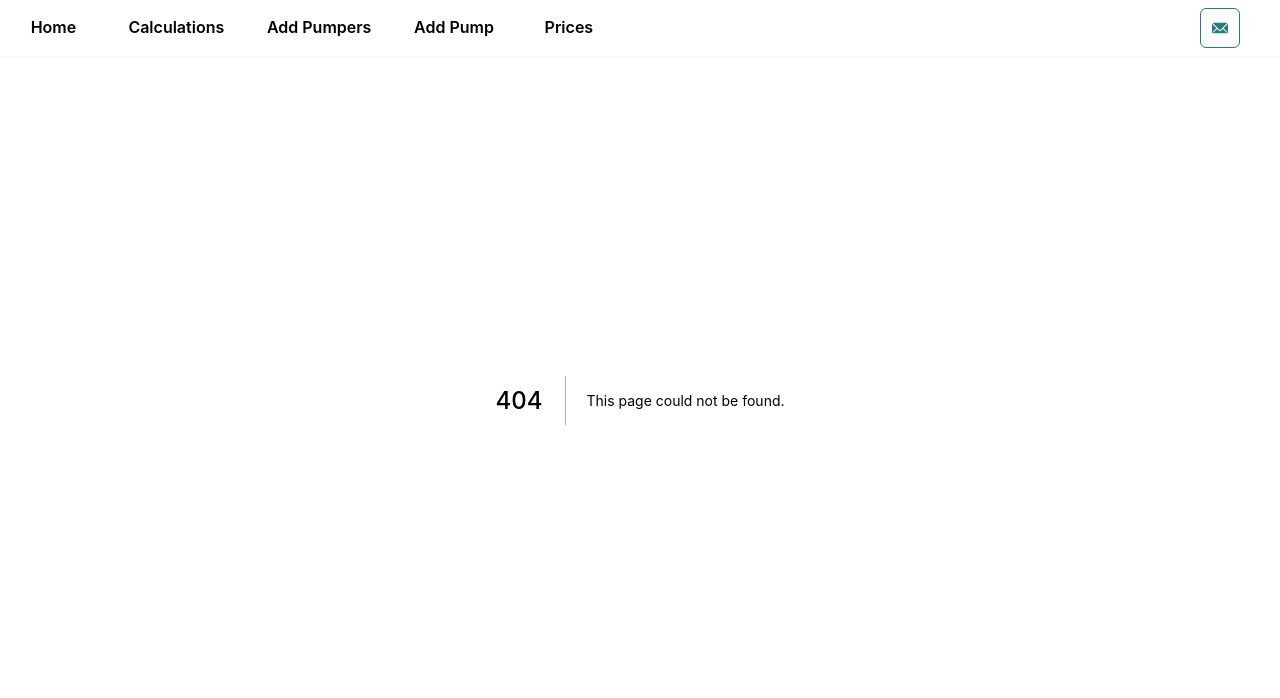
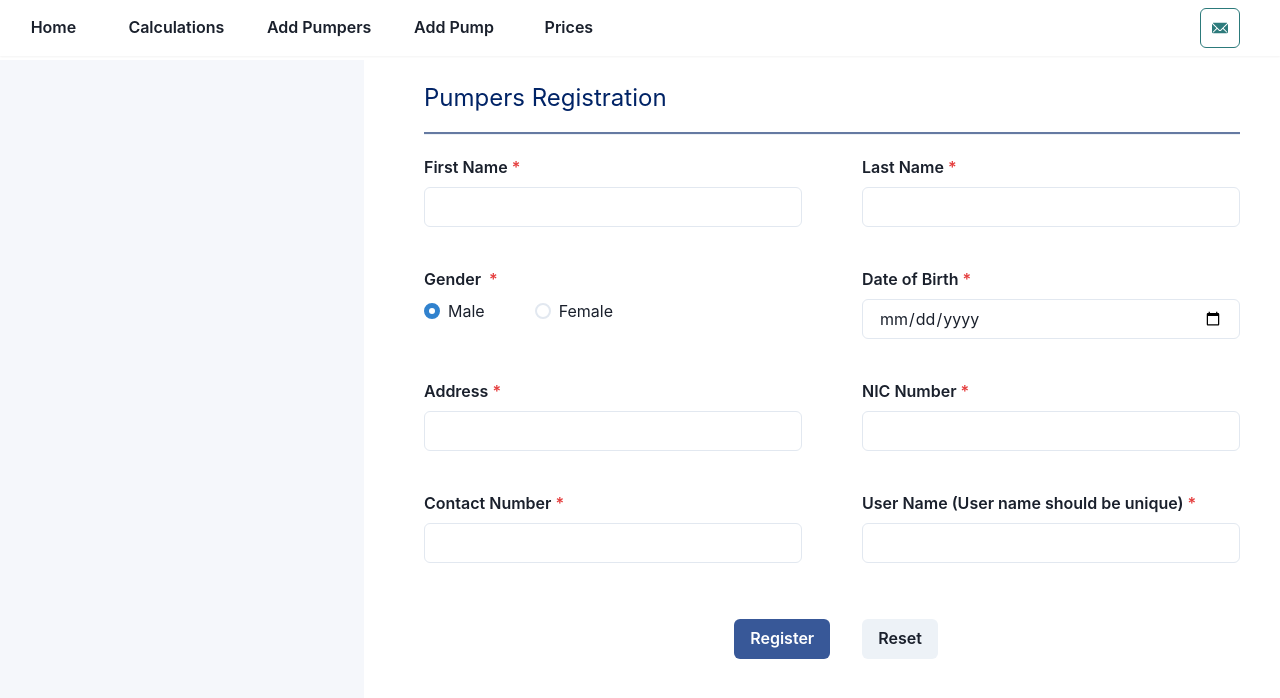
Before and after one commit to Madhurapabu/webdev-fms, a Next.js app in the folder frontend/: page /addpumpers in a window 1280 px wide. Before the commit this address had no page. Shown: the top 698 px of the page. Built offline with nearby package versions, Linux system fonts and the light colour scheme.

Commit message:
init addpumpers page

```diff
--- /dev/null
+++ b/frontend/pages/addpumpers.tsx
@@ -0,0 +1,176 @@
+import React, { useState } from "react";
+
+import {
+  Box,
+  Button,
+  Center,
+  CloseButton,
+  Divider,
+  Flex,
+  FormControl,
+  FormLabel,
+  HStack,
+  Input,
+  Radio,
+  RadioGroup,
+  SimpleGrid,
+  Text,
+} from "@chakra-ui/react";
+import { useForm } from "react-hook-form";
+import { useToast } from "@chakra-ui/react";
+
+interface addPumpers {
+  firstname: string;
+  lastname: string;
+  gender: "male" | "female";
+  dob: Date;
+  address: string;
+  nic: string;
+  contactnumber: number;
+  username: string;
+}
+
+const AddPumpers: React.FC = ({}) => {
+
+  const toast = useToast();
+  const id = "test-tost";
+  const { register, handleSubmit } = useForm<addPumpers>();
+
+
+    {/* Submit the form */}
+
+  const onSubmit = (values: addPumpers) => {
+    console.log(values);
+    fetch("http://localhost:5000/pumpers/add", {
+      method: "POST",
+      headers: {
+        "Content-Type": "application/json;charset=utf-8",
+      },
+      body: JSON.stringify(values),
+    }).then((value) => {
+      if (value.ok == true) {
+        toast({
+          id,
+          title: "New pumper details registered successfully",
+          status: "success",
+          isClosable: true,
+          duration: 1500,
+        });
+      }
+      else{
+        toast({
+          id,
+          title: "Error. Please check fields again",
+          status: "error",
+          isClosable: true,
+          duration: 1500,
+        });
+      }
+    });
+  };
+
+  return (
+    <>
+      <Flex height="100vh" my={20}>
+        <Flex width="30%" display={["none", "none", "none", "flex"]}>
+          <Box
+            boxSize="sm"
+            bg="#f5f7fb"
+            width="100%"
+            height="100vh"
+            m={-5}
+          ></Box>
+        </Flex>
+
+        {/* Pumper Registation form */}
+        <Flex width="70%">
+          <Box boxSize="sm" width="100%" height="100vh" px={10}>
+            <Text fontSize="2xl" textColor="#002366" pb={4}>
+              Pumpers Registration
+            </Text>
+            <Divider bg="#002366" height="2px"></Divider>
+            <form onSubmit={handleSubmit(onSubmit)}>
+              <SimpleGrid
+                width="100%"
+                height="-moz-min-content"
+                columns={{ sm: 1, md: 2 }}
+                spacingX="60px"
+                spacingY="40px"
+              >
+                <FormControl isRequired id="firstname" pt={5}>
+                  <FormLabel htmlFor="firstname" fontWeight="semibold" >First Name</FormLabel>
+                  <Input {...register("firstname")} type="text" />
+                </FormControl>
+
+                {/* Last name */}
+                <FormControl isRequired id="lastname" pt={5}>
+                  <FormLabel htmlFor="lastname" fontWeight="semibold" >Last Name</FormLabel>
+                  <Input {...register("lastname")} type="text" />
+                </FormControl>
+
+                {/* Gender */}
+                <FormControl as="fieldset" isRequired id="gender">
+                  <FormLabel as="legend" fontWeight="semibold" > Gender </FormLabel>
+                  <RadioGroup name="gender" defaultValue="male">
+                    <HStack spacing="50px">
+                      <Radio value="male" {...register("gender")}>
+                        Male
+                      </Radio>
+                      <Radio value="female" {...register("gender")}>
+                        Female
+                      </Radio>
+                    </HStack>
+                  </RadioGroup>
+                </FormControl>
+
+                {/* DOB  */}
+                <FormControl isRequired id="dob">
+                  <FormLabel htmlFor="dob" fontWeight="semibold" > Date of Birth</FormLabel>
+                  <Input {...register("dob")} type="date" />
+                </FormControl>
+
+                {/* Address */}
+                <FormControl isRequired id="address">
+                  <FormLabel htmlFor="address" fontWeight="semibold" >Address</FormLabel>
+                  <Input {...register("address")} type="text" />
+                </FormControl>
+
+                {/* nic */}
+                <FormControl isRequired id="nic">
+                  <FormLabel htmlFor="nic" fontWeight="semibold" >NIC Number</FormLabel>
+                  <Input {...register("nic")} type="text" />
+                </FormControl>
+
+                {/* Contact Number*/}
+                <FormControl isRequired id="contactnumber">
+                  <FormLabel htmlFor="contactnumber" fontWeight="semibold" >Contact Number</FormLabel>
+                  <Input {...register("contactnumber")} type="number" />
+                </FormControl>
+
+                {/* User Name*/}
+                <FormControl isRequired id="username">
+                  <FormLabel htmlFor="username" fontWeight="semibold"  >User Name (User name should be unique)</FormLabel>
+                  <Input {...register("username")} type="string" />
+                </FormControl>
+              </SimpleGrid>
+              <Center marginTop="14">
+                <Button
+                  type="submit"
+                  colorScheme="facebook"
+                  mx ={5}
+                >
+                  Register
+                </Button>
+                <Button type="reset" marginX="3">
+                  Reset
+                </Button>
+              </Center>
+            </form>
+          </Box>
+        </Flex>
+      </Flex>
+    </>
+  );
+};
+
+export default AddPumpers;
```
